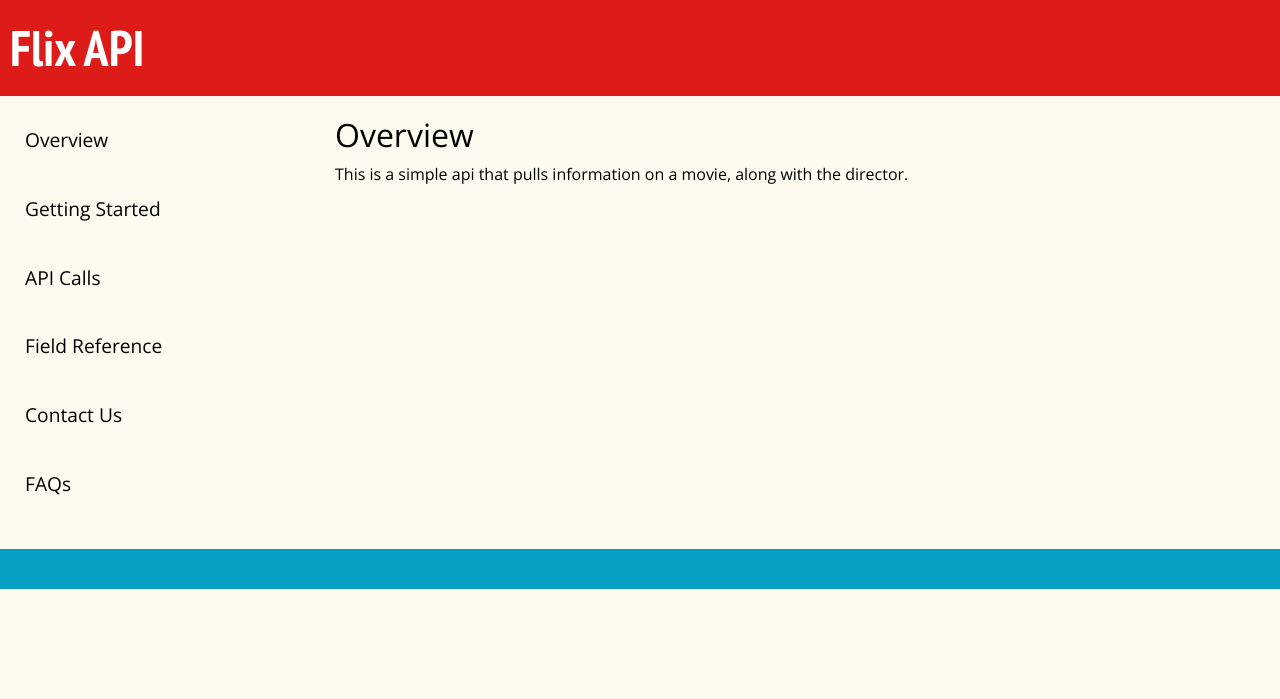
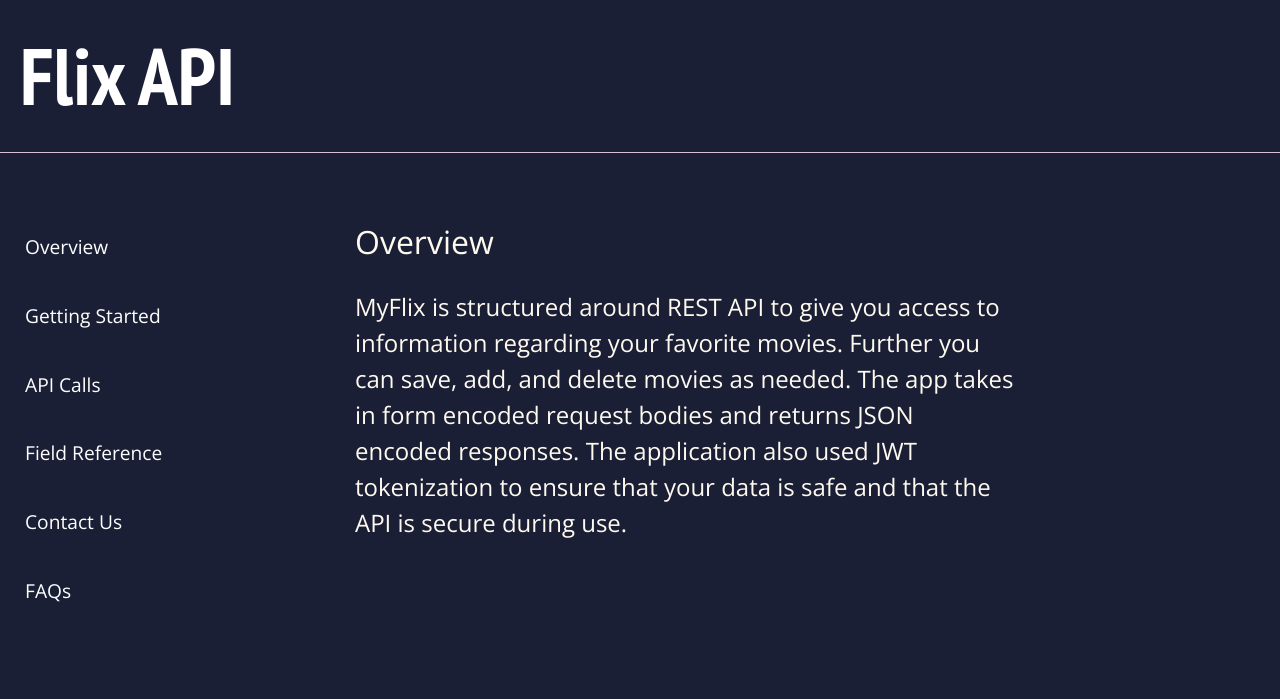
Before and after one commit to Naom-Roads/my-flix-api, a website: page public/documentation.html in a window 1280 px wide. Drawn offline with nearby package versions, Linux system fonts and the light colour scheme.

Commit message:
Changed some styling with entire app, also added more verbiage under overview

```diff
--- a/public/documentation.html
+++ b/public/documentation.html
@@ -59,8 +59,14 @@
         <section id="overview">
           <h2>Overview</h2>
           <p>
-            This is a simple api that pulls information on a movie, along with
-            the director.
+            MyFlix is structured around REST API to give you access to
+            information regarding your favorite movies. Further you can save, add, and
+            delete movies as needed. The app takes in form encoded request bodies
+            and returns JSON encoded responses.
+
+            The application also used JWT tokenization to ensure
+            that your data is safe and that the API is secure during use.
+
           </p>
         </section>
 
--- a/public/static/styles.css
+++ b/public/static/styles.css
@@ -1,15 +1,19 @@
 body {
   font-family: "Open Sans", sans-serif;
-  background-color: floralwhite;
-  color: black;
+  background-color: #1A1F35;
+  color: floralwhite;
 }
 
 h1 {
   font-family: "PT Sans Narrow", sans-serif;
   font-weight: 400;
-  font-size: 50px;
-  padding: 10px;
+  font-size: 80px;
+  padding: 20px;
   margin: 0;
+}
+
+h2 {
+  padding-bottom: 20px;
 }
 
 ul {
@@ -20,7 +24,7 @@
 
 li {
   list-style: none;
-  color: black;
+  color: white;
 }
 
 .main {
@@ -31,8 +35,9 @@
   align-content: space-between;
   column-gap: 5px;
   align-items: baseline;
+  justify-items: baseline;
   height: calc(100% - 100px);
-
+  padding-top: 30px;
 
 }
 
@@ -41,29 +46,31 @@
 .navbar {
   display: block;
   color: white;
-  background-color: #dd1c1a;
+  background-color: #1A1F35;
   margin: 0 auto;
   font-size: larger;
+  border-bottom: 1px solid thistle;
+
 }
 
 /* Nav Bar Vertical  */
 
 .sidebar {
-  color: black;
+  color: whitesmoke;
   display: block;
   flex-direction: column;
   justify-content: space-between;
   grid-area: sidebar;
   padding: 10px 5px;
   font-size: larger;
-  background-color: floralwhite ;
+  background-color: #1A1F35 ;
   height: 100%;
 
 }
 
 .nav-link {
    display: flex;
-   color: black;
+   color: white;
    flex-direction: column;
    justify-content: space-between;
 font-weight: 500;
@@ -75,7 +82,7 @@
 
 .nav-item .nav-link:hover {
 border-left: 5px solid #F0C808;
-color: black;
+color: white;
 text-decoration: none;
 }
 
@@ -86,13 +93,21 @@
 
 .main-content {
   grid-area: content;
+  display: block;
   padding: 10px;
   height: 100%;
+
+
 }
 
 #overview {
 
   display: block;
+  padding: 20px;
+  margin-top: 10px;
+  width: 700px;
+  word-wrap: normal;
+  font-size: 1.5em;
 
 }
 
@@ -100,14 +115,14 @@
 .apitable {
 
   display: none;
-  justify-content: left;
   table-layout: fixed;
-  border: 2px dashed black;
-  padding: 10px;
+  border: 2px dashed whitesmoke;
+  padding: 20px;
   margin: 0px auto;
   width: fit-content;
-  border: 2px dashed black;
+  border: 2px dashed whitesmoke;
   grid-area: apitable;
+
 
 
 }
@@ -115,18 +130,19 @@
 
 th {
 
-  border: 1px dashed black;
+  border: 1px dashed whitesmoke;
+  color: black;
   padding: 20px;
   text-align: center;
   font-weight: bolder;
   font-size: larger;
-  background-color: lightblue;
+  background-color: #F0C808;
   text-transform: capitalize;
 }
 
 td {
 
-  border: 1px dashed black;
+  border: 1px dashed whitesmoke;
   padding: 10px;
   word-wrap: normal;
 
@@ -151,7 +167,7 @@
 
 
 .footer {
-    background-color: #07a0c3;
+    background-color: #1A1F35;
     color: white;
     padding: 20px;
     margin-top: 20px;
```
Also changed, not shown: README.md (deleted).
